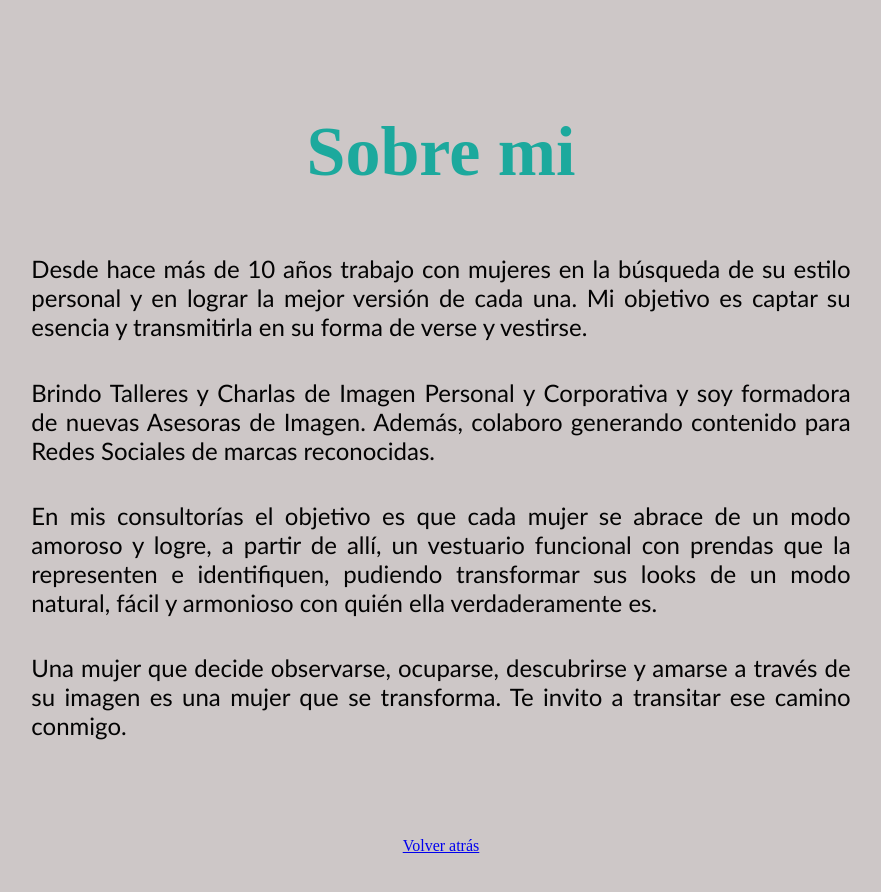
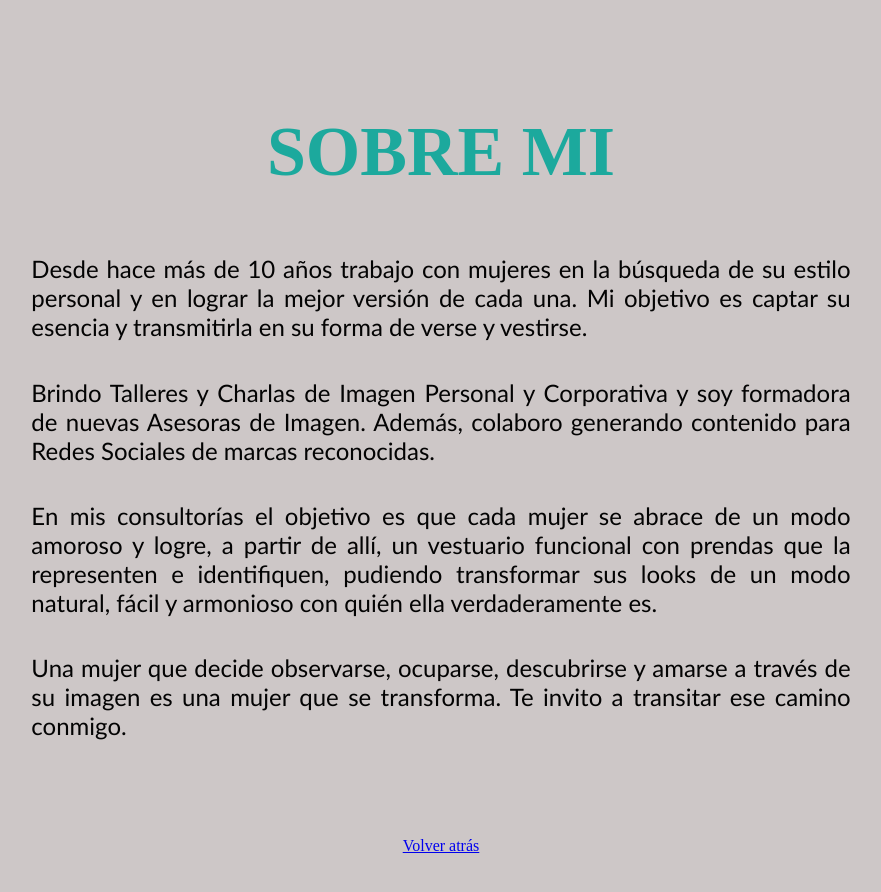
Before and after one commit to marr64/vale, a plain HTML site: page index.html in a window 1280 px wide. Shown: the whole page, without its empty margins (199-1080 px from the left). Drawn offline with Linux system fonts and the light colour scheme; a web font is replaced by a local one.

Commit message:
Update index.html

```diff
--- a/index.html
+++ b/index.html
@@ -6,7 +6,7 @@
         <link href="stylev.css" rel="stylesheet" />
     </head>
     <body>
-       <h1>Sobre mi</h1>
+       <h1>SOBRE MI</h1>
         <main>
 
 
```
